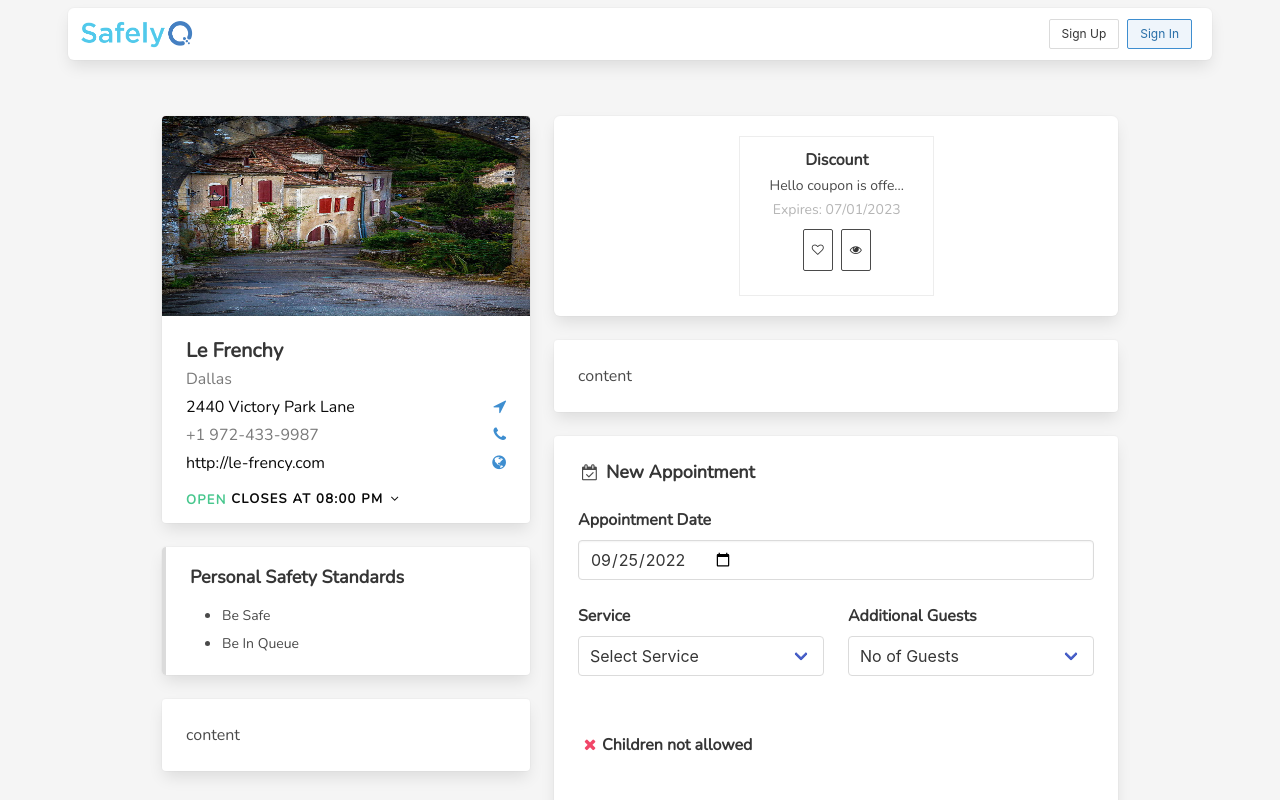
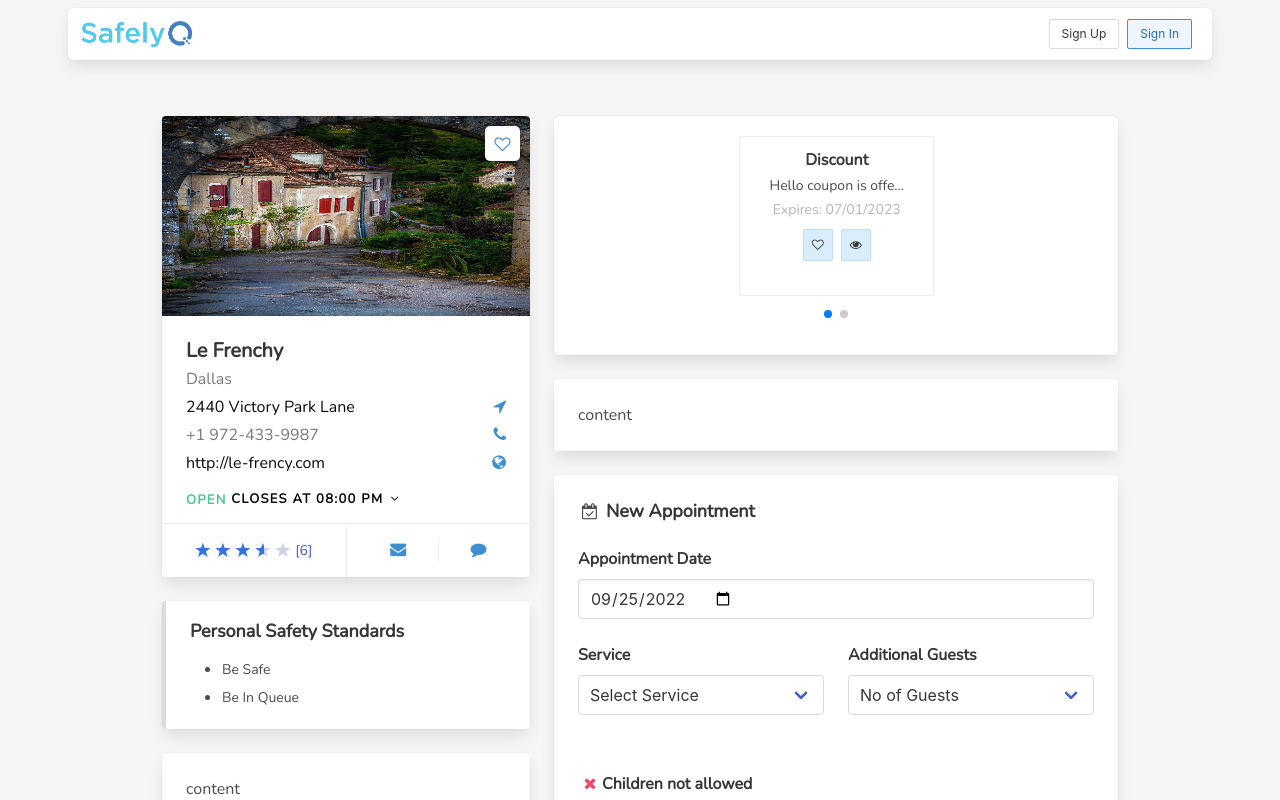
Before and after one commit to Rohail100/safelyq-copy, a React (Create React App) app: page / in a window 1280 px wide. Shown: the top 800 px of the page. Built offline with nearby package versions, Linux system fonts and the light colour scheme; grey boxes are pictures that could not be loaded.

Commit message:
Add Star Ratings buttons style

```diff
--- a/package.json
+++ b/package.json
@@ -8,6 +8,7 @@
     "react": "^18.2.0",
     "react-dom": "^18.2.0",
     "react-scripts": "5.0.1",
+    "react-star-ratings": "^2.3.0",
     "styled-components": "^5.3.5",
     "swiper": "^8.4.2"
   },
--- a/src/App.css
+++ b/src/App.css
@@ -5,3 +5,7 @@
     padding-bottom: 15px;
     width: 100%;
 }
+.swiper-pagination {
+    position: relative!important;
+    margin-top: 15px;
+}
--- a/src/components/product/Offers.js
+++ b/src/components/product/Offers.js
@@ -1,16 +1,20 @@
 import React from "react";
+import { Pagination } from 'swiper';
 import { Swiper, SwiperSlide } from "swiper/react";
 import styled from 'styled-components';
 import "swiper/css";
+import 'swiper/css/pagination';
 
 function Offers() {
   return (
     <div className="box">
       <Swiper
+        modules={[Pagination]}
         spaceBetween={50}
         slidesPerView={1}
-        onSlideChange={() => console.log("slide change")}
-        onSwiper={(swiper) => console.log(swiper)}
+        pagination={{ clickable: true }}
+        // onSlideChange={() => console.log("slide change")}
+        // onSwiper={(swiper) => console.log(swiper)}
       >
         <SwiperSlide>
           <Slide>
@@ -21,16 +25,16 @@ function Offers() {
               <br />
               <small className="has-text-grey-light">Expires: 07/01/2023</small>
               <br />
-              <button className="mt-2 mr-2 button-icon is-active button is-small">
+              <IconButton className="mt-2 mr-2 button-icon is-active button is-small">
                 <span className="icon">
                   <i name="heart-o" className="fa fa-heart-o"></i>
                 </span>
-              </button>
-              <button className="mt-2 button-icon is-active button is-small">
+              </IconButton>
+              <IconButton className="mt-2 button-icon is-active button is-small">
                 <span className="icon">
                   <i name="eye" className="fa fa-eye"></i>
                 </span>
-              </button>
+              </IconButton>
             </Card>
           </Slide>
         </SwiperSlide>
@@ -43,16 +47,16 @@ function Offers() {
               <br />
               <small className="has-text-grey-light">Expires: 04/10/2022</small>
               <br />
-              <button className="mt-2 mr-2 button-icon is-active button is-small">
+              <IconButton className="mt-2 mr-2 button-icon is-active button is-small">
                 <span className="icon">
                   <i name="heart-o" className="fa fa-heart-o"></i>
                 </span>
-              </button>
-              <button className="mt-2 button-icon is-active button is-small">
+              </IconButton>
+              <IconButton className="mt-2 button-icon is-active button is-small">
                 <span className="icon">
                   <i name="eye" className="fa fa-eye"></i>
                 </span>
-              </button>
+              </IconButton>
             </Card>
           </Slide>
         </SwiperSlide>
@@ -87,4 +91,10 @@ color: white;
 padding: 15px;
 `
 
+const IconButton = styled.button`
+background-color: rgba(66,166,238,.2);
+border: 1px solid rgba(66,166,238,.2)!important;
+height: 20px;
+`
+
 export default Offers;
--- a/src/components/product/ProductDetails.js
+++ b/src/components/product/ProductDetails.js
@@ -1,5 +1,7 @@
 import React from 'react'
 import lef from '../../assets/images/lef.jpg'
+import StarRatings from 'react-star-ratings';
+import styled from 'styled-components';
 
 function ProductDetails() {
     return (
@@ -44,8 +46,58 @@ function ProductDetails() {
                     </p>
                 </aside>
             </div>
+            <footer className="card-footer">
+                <a href="/#" className="card-footer-item">
+                    <div className="mt-1">
+                        <StarRatings
+                            rating={3.6}
+                            starRatedColor="#3273dc"
+                            numberOfStars={5}
+                            name='rating'
+                            starDimension="16px"
+                            starSpacing="2px"
+                        />
+                    </div>
+                    &nbsp;
+                    <small>[6]</small>
+                </a>
+                <Fav className="has-text-info">
+                    <span className="icon has-text-info">
+                        <i name="heart-o" className="fa fa-heart-o"></i>
+                    </span>
+                </Fav>
+                <div className="card-footer-item">
+                    <a className="p-0 card-footer-item" href="/#">
+                        <span className="has-text-info">
+                            <i className="fa fa-envelope"></i>
+                        </span>
+                    </a>
+                    <a className="p-0 card-footer-item" href="/#">
+                        <span className="has-text-info">
+                            <i className="fa fa-comment"></i>
+                        </span>
+                    </a>
+                </div>
+            </footer>
         </div>
     )
 }
 
+const Fav = styled.div`
+position: absolute;
+cursor: pointer;
+top: 0px;
+right: 0px;
+background: white;
+width: 35px;
+height: 35px;
+border-radius: 5px;
+display: flex;
+-webkit-box-align: center;
+align-items: center;
+-webkit-box-pack: center;
+justify-content: center;
+margin: 10px;
+`
+
 export default ProductDetails
```
Also changed, not shown: 1 other file (tests, documents, lock files or other folders).
